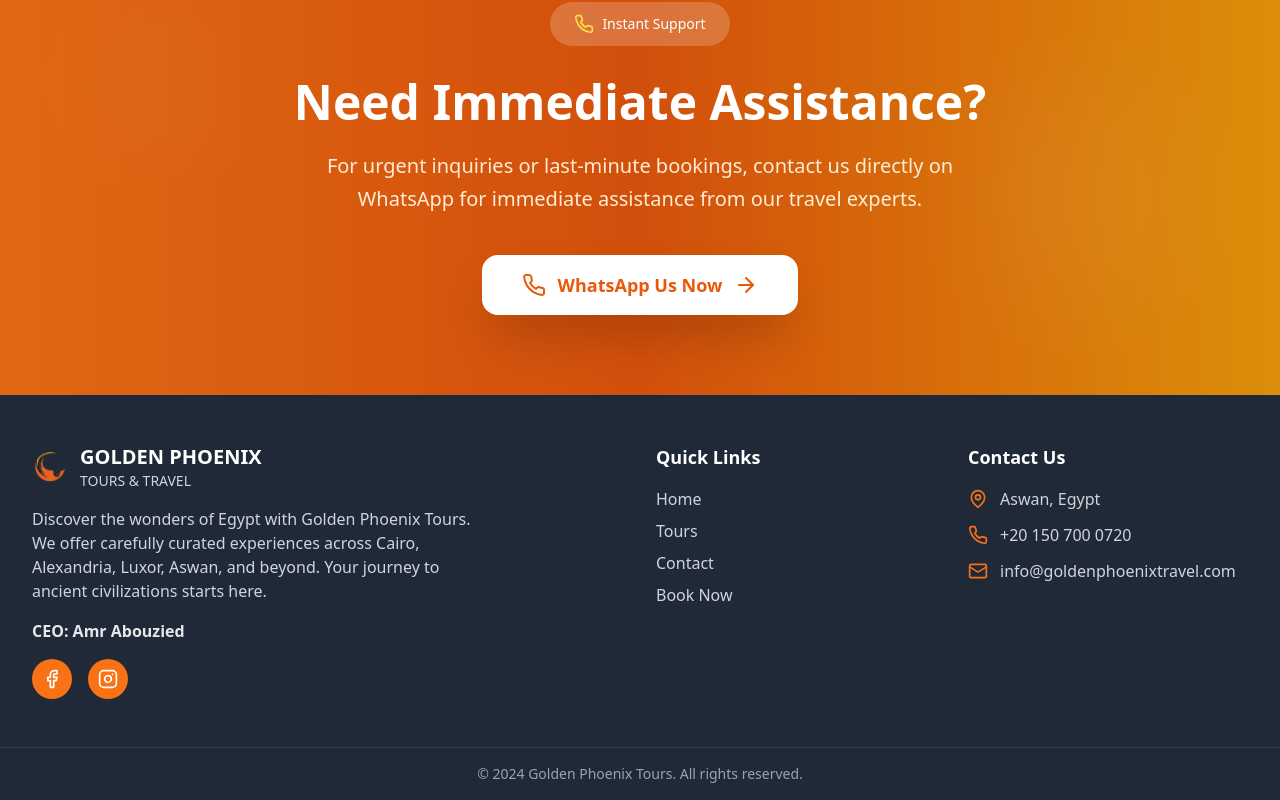
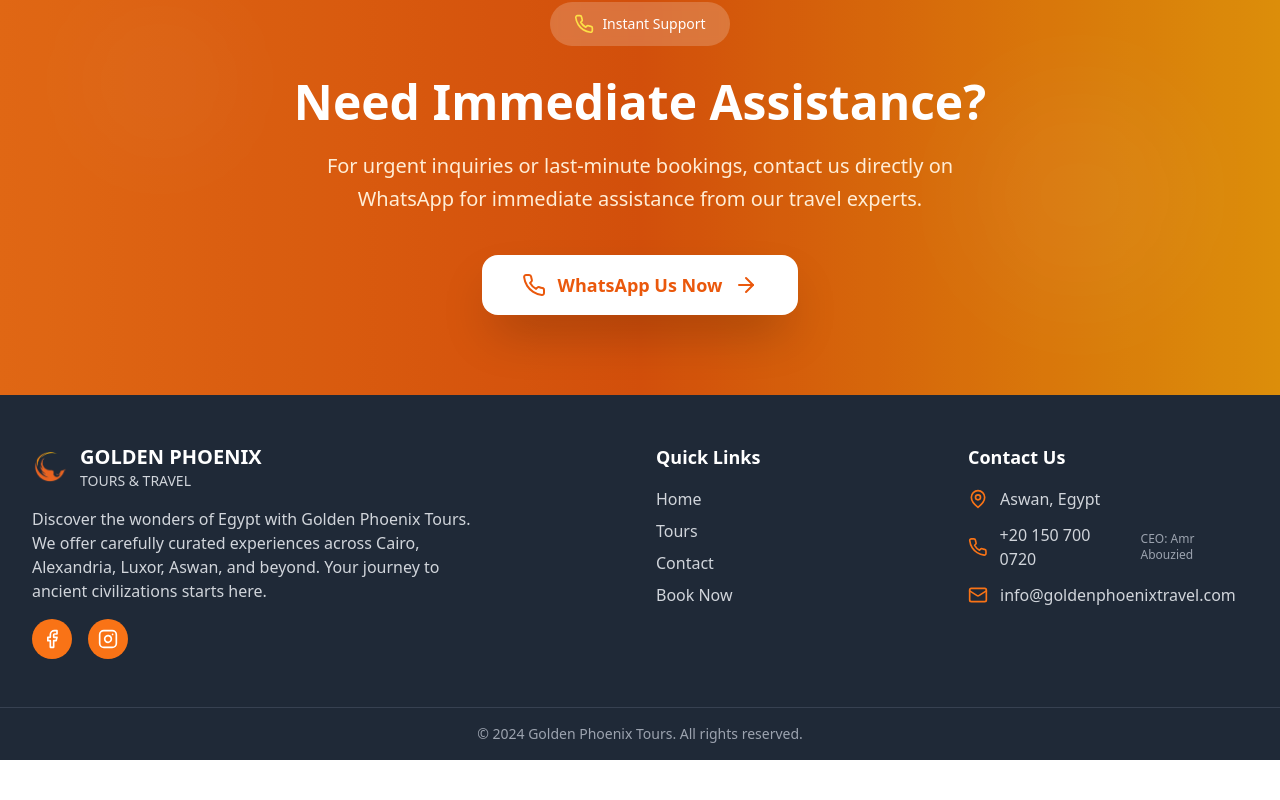
Before and after one commit to asmaaabubakr905/Golden_, a React (Vite) app: page /contact in a window 1280 px wide. Shown: the part 1607-2407 px from the top of the page. After the commit the page ends 2367 px from the top, so only its background shows below. Built offline with nearby package versions, Linux system fonts and the light colour scheme.

Commit message:
new update5

```diff
--- a/src/components/Footer.tsx
+++ b/src/components/Footer.tsx
@@ -23,7 +23,6 @@ const Footer = () => {
               experiences across Cairo, Alexandria, Luxor, Aswan, and beyond. Your journey to
               ancient civilizations starts here.
             </p>
-            <div className="text-gray-200 font-semibold mb-4">CEO: Amr Abouzied</div>
             <div className="flex space-x-4">
               <a
                 href="https://www.facebook.com/share/1BqnbCHoTA/?mibextid=wwXIfr"
@@ -66,6 +65,7 @@ const Footer = () => {
               <div className="flex items-center space-x-3">
                 <Phone className="w-5 h-5 text-orange-500" />
                 <span className="text-gray-300">+20 150 700 0720</span>
+                <span className="text-gray-400 text-xs ml-2">CEO: Amr Abouzied</span>
               </div>
               <div className="flex items-center space-x-3">
                 <Mail className="w-5 h-5 text-orange-500" />
```
